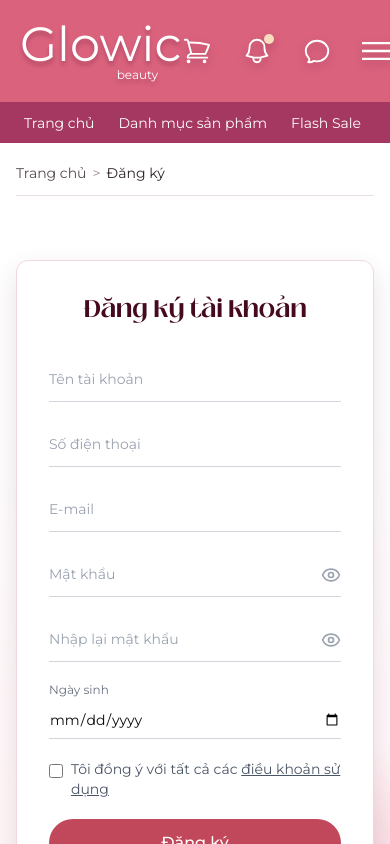
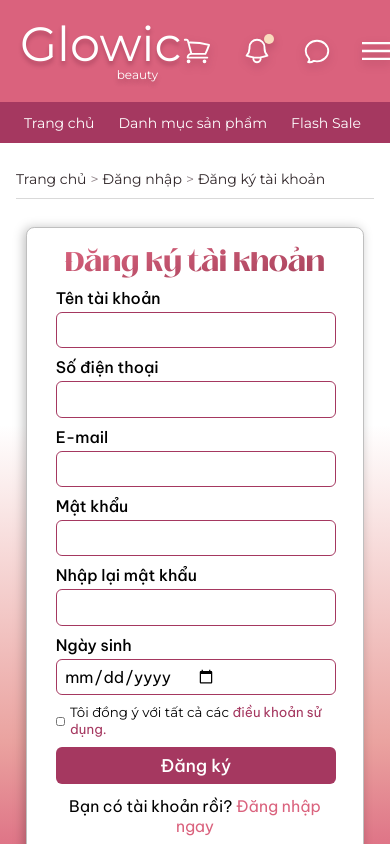
Before and after one commit to tamminh55206-maker/nhom09_glowicbeauty, a Next.js app: page /register in a window 390 px wide. Shown: the top 844 px of the page. Built offline with nearby package versions, Linux system fonts and the light colour scheme; a web font is replaced by a local one.

Commit message:
Thiết kế giao diện form đăng ký (Fixes #15)

```diff
--- a/app/(auth)/register/page.tsx
+++ b/app/(auth)/register/page.tsx
@@ -1,24 +1,39 @@
 "use client";
 
-import { useState } from "react";
 import Link from "next/link";
 import { useRouter } from "next/navigation";
 import { useForm } from "react-hook-form";
 import { zodResolver } from "@hookform/resolvers/zod";
 import { z } from "zod";
-import { Eye, EyeOff } from "lucide-react";
 import { toast } from "sonner";
 
 const registerSchema = z
   .object({
-    tenTaiKhoan: z.string().min(2, "Tên tối thiểu 2 ký tự"),
-    soDienThoai: z.string().regex(/^[0-9]{10}$/, "Số điện thoại không hợp lệ"),
-    email: z.string().email("Email không hợp lệ"),
-    matKhau: z.string().min(6, "Mật khẩu tối thiểu 6 ký tự"),
-    nhapLaiMatKhau: z.string(),
-    ngaySinh: z.string().min(1, "Vui lòng nhập ngày sinh"),
-    dongY: z.boolean().refine((val) => val === true, {
-      message: "Vui lòng đồng ý với điều khoản",
+    tenTaiKhoan: z
+      .string()
+      .trim()
+      .min(1, "Vui lòng nhập tên tài khoản")
+      .min(2, "Tên tối thiểu 2 ký tự"),
+    soDienThoai: z
+      .string()
+      .trim()
+      .min(1, "Vui lòng nhập số điện thoại")
+      .regex(/^[0-9]+$/, "Số điện thoại chỉ được chứa 10 chữ số")
+      .length(10, "Số điện thoại phải gồm 10 số"),
+    email: z
+      .string()
+      .trim()
+      .min(1, "Vui lòng nhập e-mail")
+      .email("E-mail không hợp lệ"),
+    matKhau: z
+      .string()
+      .trim()
+      .min(1, "Vui lòng nhập mật khẩu")
+      .min(6, "Mật khẩu tối thiểu 6 ký tự"),
+    nhapLaiMatKhau: z.string().trim().min(1, "Vui lòng nhập lại mật khẩu"),
+    ngaySinh: z.string().min(1, "Vui lòng chọn ngày sinh"),
+    dongY: z.boolean().refine((value) => value === true, {
+      message: "Vui lòng tích vào ô đồng ý điều khoản",
     }),
   })
   .refine((data) => data.matKhau === data.nhapLaiMatKhau, {
@@ -28,10 +43,18 @@ const registerSchema = z
 
 type RegisterForm = z.infer<typeof registerSchema>;
 
+const beVietnamFontStyle = {
+  fontFamily: 'var(--font-be-vietnam), "Be Vietnam Pro", sans-serif',
+} as const;
+
+const fieldClassName =
+  "flex h-[36.47px] w-[280.6px] items-center rounded-[5.95443px] border-[0.37px] border-[#A53860] bg-white px-[7.44px] text-[15.8605px] font-normal leading-5 text-black outline-none transition placeholder:text-[#B48996] focus:border-[#B13D67] focus:ring-2 focus:ring-[#B13D67]/10 dark:bg-[#1F151B] dark:text-[#F7E8EC] dark:placeholder:text-[#CFAABB]";
+
+const fieldLabelClassName =
+  "mb-[4px] block text-[15.8605px] font-medium leading-5 text-black transition-colors duration-300 dark:text-[#F3E1E7]";
+
 export default function RegisterPage() {
   const router = useRouter();
-  const [showPassword, setShowPassword] = useState(false);
-  const [showConfirmPassword, setShowConfirmPassword] = useState(false);
 
   const {
     register,
@@ -46,186 +69,239 @@ export default function RegisterPage() {
 
   const onSubmit = () => {
     toast.success("Đăng ký thành công! Chào mừng bạn đến với Glowic.");
-    router.push("/");
+    router.push("/login");
   };
 
   return (
-    <section className="w-full bg-white">
-      <div className="mx-auto max-w-[1280px] px-4 pt-5 md:px-6">
-        <nav className="border-b border-[#E8E0E3] pb-3 text-sm text-[#564C4F]">
-          <Link href="/" className="transition-colors hover:text-[#B13D67]">
+    <section className="w-full bg-white transition-colors duration-300 dark:bg-[#140F13]">
+      <div className="relative min-h-160 w-full overflow-hidden">
+        <div className="absolute inset-0 bg-[linear-gradient(180deg,#FFFFFF_36.96%,#EAA29F_78.8%,#DA627D_97.39%)] transition-colors duration-300 dark:bg-[linear-gradient(180deg,#171017_0%,#21131C_35%,#462435_78%,#24131D_100%)]" />
+
+        <div className="relative mx-auto h-full max-w-7xl px-4 pt-6.5 md:px-9.5">
+          <nav className="flex items-center gap-1 text-[14px] text-[#2F2528] transition-colors duration-300 dark:text-[#F3E1E7]">
+            <Link
+              href="/"
+              className="transition-colors hover:text-[#B13D67] dark:hover:text-[#F3AABD]"
+            >
               Trang chủ
             </Link>
-          <span className="px-1.5 text-[#9D8E93]">&gt;</span>
-          <span className="text-[#2F2528]">Đăng ký</span>
+            <span className="text-[#8E8186] dark:text-[#CDB7BF]">&gt;</span>
+            <Link
+              href="/login"
+              className="transition-colors hover:text-[#B13D67] dark:hover:text-[#F3AABD]"
+            >
+              Đăng nhập
+            </Link>
+            <span className="text-[#8E8186] dark:text-[#CDB7BF]">&gt;</span>
+            <span>Đăng ký tài khoản</span>
           </nav>
-      </div>
 
-      <div className="relative overflow-hidden bg-[linear-gradient(180deg,#FFFFFF_0%,#FFFFFF_28%,#FFF2F5_100%)]">
-        <div
-          className="absolute -bottom-28 right-[-12%] h-[420px] w-[68%] rounded-full blur-[10px]"
+          <div className="mt-2 h-px w-full bg-[#D9D9D9] transition-colors duration-300 dark:bg-[#594A52]" />
+
+          <div className="mt-7 flex justify-center pb-12">
+            <div className="w-[337.17px] rounded-[8.18px] border-[0.74px] border-[#BFBFBF] bg-white px-[28.28px] pb-5 pt-[12.61px] shadow-[-2.23px_0.74px_11.16px_rgba(0,0,0,0.25)] transition-colors duration-300 dark:border-[#5A444F] dark:bg-[#24171F]">
+              <h1
+                className="text-center text-[26.9628px] font-black leading-10.25"
                 style={{
-            background:
-              "radial-gradient(circle, rgba(218,98,125,0.28) 0%, rgba(248,206,216,0.58) 42%, rgba(255,255,255,0) 72%)",
+                  fontFamily: '"Black Mango", serif',
+                  background: "linear-gradient(170.56deg, #DA627D 5.47%, #450920 256.63%)",
+                  WebkitBackgroundClip: "text",
+                  WebkitTextFillColor: "transparent",
+                  backgroundClip: "text",
                 }}
-        />
-
-        <div className="relative mx-auto flex min-h-[690px] max-w-[1280px] items-center justify-center px-4 py-16 md:px-6">
-          <div className="w-full max-w-[480px] rounded-[12px] border border-[#F1D8DF] bg-white p-8 shadow-[0_12px_28px_rgba(69,9,32,0.12)] sm:p-10">
-            <h1
-              className="mb-8 text-center text-2xl font-bold"
-              style={{ color: "#450920", fontFamily: '"Black Mango", serif' }}
               >
                 Đăng ký tài khoản
               </h1>
 
-            <form onSubmit={handleSubmit(onSubmit)} className="space-y-5">
+              <form
+                noValidate
+                onSubmit={handleSubmit(onSubmit)}
+                className="mt-1.5 space-y-2.25"
+              >
                 <div>
+                  <label
+                    htmlFor="tenTaiKhoan"
+                    className={fieldLabelClassName}
+                    style={beVietnamFontStyle}
+                  >
+                    Tên tài khoản
+                  </label>
                   <input
+                    id="tenTaiKhoan"
                     type="text"
                     {...register("tenTaiKhoan")}
-                  placeholder="Tên tài khoản"
-                  className="w-full border-b border-gray-300 bg-transparent px-0 py-3 text-sm outline-none transition-colors placeholder:text-gray-400 focus:border-[#C1475A]"
+                    className={fieldClassName}
+                    style={beVietnamFontStyle}
                   />
                   {errors.tenTaiKhoan && (
-                  <p className="mt-1 text-xs text-red-500">
+                    <p className="mt-1 text-xs text-red-500" style={beVietnamFontStyle}>
                       {errors.tenTaiKhoan.message}
                     </p>
                   )}
                 </div>
 
                 <div>
+                  <label
+                    htmlFor="soDienThoai"
+                    className={fieldLabelClassName}
+                    style={beVietnamFontStyle}
+                  >
+                    Số điện thoại
+                  </label>
                   <input
+                    id="soDienThoai"
                     type="tel"
                     {...register("soDienThoai")}
-                  placeholder="Số điện thoại"
-                  className="w-full border-b border-gray-300 bg-transparent px-0 py-3 text-sm outline-none transition-colors placeholder:text-gray-400 focus:border-[#C1475A]"
+                    className={fieldClassName}
+                    style={beVietnamFontStyle}
                   />
                   {errors.soDienThoai && (
-                  <p className="mt-1 text-xs text-red-500">
+                    <p className="mt-1 text-xs text-red-500" style={beVietnamFontStyle}>
                       {errors.soDienThoai.message}
                     </p>
                   )}
                 </div>
 
                 <div>
+                  <label
+                    htmlFor="email"
+                    className={fieldLabelClassName}
+                    style={beVietnamFontStyle}
+                  >
+                    E-mail
+                  </label>
                   <input
+                    id="email"
                     type="email"
                     {...register("email")}
-                  placeholder="E-mail"
-                  className="w-full border-b border-gray-300 bg-transparent px-0 py-3 text-sm outline-none transition-colors placeholder:text-gray-400 focus:border-[#C1475A]"
+                    className={fieldClassName}
+                    style={beVietnamFontStyle}
                   />
                   {errors.email && (
-                  <p className="mt-1 text-xs text-red-500">{errors.email.message}</p>
+                    <p className="mt-1 text-xs text-red-500" style={beVietnamFontStyle}>
+                      {errors.email.message}
+                    </p>
                   )}
                 </div>
 
-              <div className="relative">
+                <div>
+                  <label
+                    htmlFor="matKhau"
+                    className={fieldLabelClassName}
+                    style={beVietnamFontStyle}
+                  >
+                    Mật khẩu
+                  </label>
                   <input
-                  type={showPassword ? "text" : "password"}
+                    id="matKhau"
+                    type="password"
                     {...register("matKhau")}
-                  placeholder="Mật khẩu"
-                  className="w-full border-b border-gray-300 bg-transparent px-0 py-3 text-sm outline-none transition-colors placeholder:text-gray-400 focus:border-[#C1475A]"
+                    className={fieldClassName}
+                    style={beVietnamFontStyle}
                   />
-                <button
-                  type="button"
-                  onClick={() => setShowPassword(!showPassword)}
-                  className="absolute right-0 top-1/2 -translate-y-1/2 text-gray-400 hover:text-gray-600"
-                  aria-label={showPassword ? "Ẩn mật khẩu" : "Hiện mật khẩu"}
-                >
-                  {showPassword ? (
-                    <EyeOff className="h-5 w-5" />
-                  ) : (
-                    <Eye className="h-5 w-5" />
-                  )}
-                </button>
                   {errors.matKhau && (
-                  <p className="mt-1 text-xs text-red-500">
+                    <p className="mt-1 text-xs text-red-500" style={beVietnamFontStyle}>
                       {errors.matKhau.message}
                     </p>
                   )}
                 </div>
 
-              <div className="relative">
+                <div>
+                  <label
+                    htmlFor="nhapLaiMatKhau"
+                    className={fieldLabelClassName}
+                    style={beVietnamFontStyle}
+                  >
+                    Nhập lại mật khẩu
+                  </label>
                   <input
-                  type={showConfirmPassword ? "text" : "password"}
+                    id="nhapLaiMatKhau"
+                    type="password"
                     {...register("nhapLaiMatKhau")}
-                  placeholder="Nhập lại mật khẩu"
-                  className="w-full border-b border-gray-300 bg-transparent px-0 py-3 text-sm outline-none transition-colors placeholder:text-gray-400 focus:border-[#C1475A]"
+                    className={fieldClassName}
+                    style={beVietnamFontStyle}
                   />
-                <button
-                  type="button"
-                  onClick={() => setShowConfirmPassword(!showConfirmPassword)}
-                  className="absolute right-0 top-1/2 -translate-y-1/2 text-gray-400 hover:text-gray-600"
-                  aria-label={
-                    showConfirmPassword ? "Ẩn nhập lại mật khẩu" : "Hiện nhập lại mật khẩu"
-                  }
-                >
-                  {showConfirmPassword ? (
-                    <EyeOff className="h-5 w-5" />
-                  ) : (
-                    <Eye className="h-5 w-5" />
-                  )}
-                </button>
                   {errors.nhapLaiMatKhau && (
-                  <p className="mt-1 text-xs text-red-500">
+                    <p className="mt-1 text-xs text-red-500" style={beVietnamFontStyle}>
                       {errors.nhapLaiMatKhau.message}
                     </p>
                   )}
                 </div>
 
                 <div>
-                <label className="mb-1 block text-xs text-gray-500">Ngày sinh</label>
+                  <label
+                    htmlFor="ngaySinh"
+                    className={fieldLabelClassName}
+                    style={beVietnamFontStyle}
+                  >
+                    Ngày sinh
+                  </label>
                   <input
+                    id="ngaySinh"
                     type="date"
+                    autoComplete="bday"
                     {...register("ngaySinh")}
-                  className="w-full border-b border-gray-300 bg-transparent px-0 py-2 text-sm outline-none transition-colors focus:border-[#C1475A]"
+                    className={fieldClassName}
+                    style={beVietnamFontStyle}
                   />
                   {errors.ngaySinh && (
-                  <p className="mt-1 text-xs text-red-500">
+                    <p className="mt-1 text-xs text-red-500" style={beVietnamFontStyle}>
                       {errors.ngaySinh.message}
                     </p>
                   )}
                 </div>
 
                 <div>
-                <label className="flex items-start gap-2">
+                  <label
+                    className="flex items-center gap-[5.21px] text-[13.3765px] font-normal leading-4.25 text-black transition-colors duration-300 dark:text-[#EEE2E6]"
+                    style={beVietnamFontStyle}
+                  >
                     <input
                       type="checkbox"
                       {...register("dongY")}
-                    className="mt-1 h-4 w-4 rounded border-gray-300"
+                      className="h-2.25 w-2.25 rounded-[0.74px] border-[0.74px] border-[#A53860] bg-white accent-[#A53860]"
                     />
-                  <span className="text-sm text-gray-600">
+                    <span>
                       Tôi đồng ý với tất cả các{" "}
-                    <Link href="/faq" className="underline hover:text-rose-500">
-                      điều khoản sử dụng
+                      <Link
+                        href="/faq"
+                        className="text-[#A53860] transition-colors hover:text-[#9E3C59] dark:text-[#F3AABD] dark:hover:text-[#FFD6E1]"
+                        style={beVietnamFontStyle}
+                      >
+                        điều khoản sử dụng.
                       </Link>
                     </span>
                   </label>
                   {errors.dongY && (
-                  <p className="mt-1 text-xs text-red-500">{errors.dongY.message}</p>
+                    <p className="mt-1 text-xs text-red-500" style={beVietnamFontStyle}>
+                      {errors.dongY.message}
+                    </p>
                   )}
                 </div>
 
                 <button
                   type="submit"
-                className="w-full rounded-full py-3 font-medium text-white transition-opacity hover:opacity-90"
-                style={{ backgroundColor: "#C1475A" }}
+                  className="h-[36.47px] w-[280.6px] rounded-[5.95px] bg-[#A53860] text-[17.4465px] font-medium leading-5.5 text-white transition-colors hover:bg-[#8E3B55]"
+                  style={beVietnamFontStyle}
                 >
                   Đăng ký
                 </button>
               </form>
 
-            <p className="mt-6 text-center text-sm text-gray-600">
+              <p
+                className="mt-3 text-center text-[15.8605px] font-normal leading-5 text-black transition-colors duration-300 dark:text-[#EEE2E6]"
+                style={beVietnamFontStyle}
+              >
                 Bạn có tài khoản rồi?{" "}
                 <Link
                   href="/login"
-                className="font-medium hover:underline"
-                style={{ color: "#C1475A" }}
+                  className="text-[#DA627D] transition-colors hover:text-[#9E3C59] dark:text-[#F3AABD] dark:hover:text-[#FFD6E1]"
+                  style={beVietnamFontStyle}
                 >
-                Đăng nhập
+                  Đăng nhập ngay
                 </Link>
               </p>
+            </div>
           </div>
         </div>
       </div>
```
Lines whose indentation alone changed are shown as unchanged.
